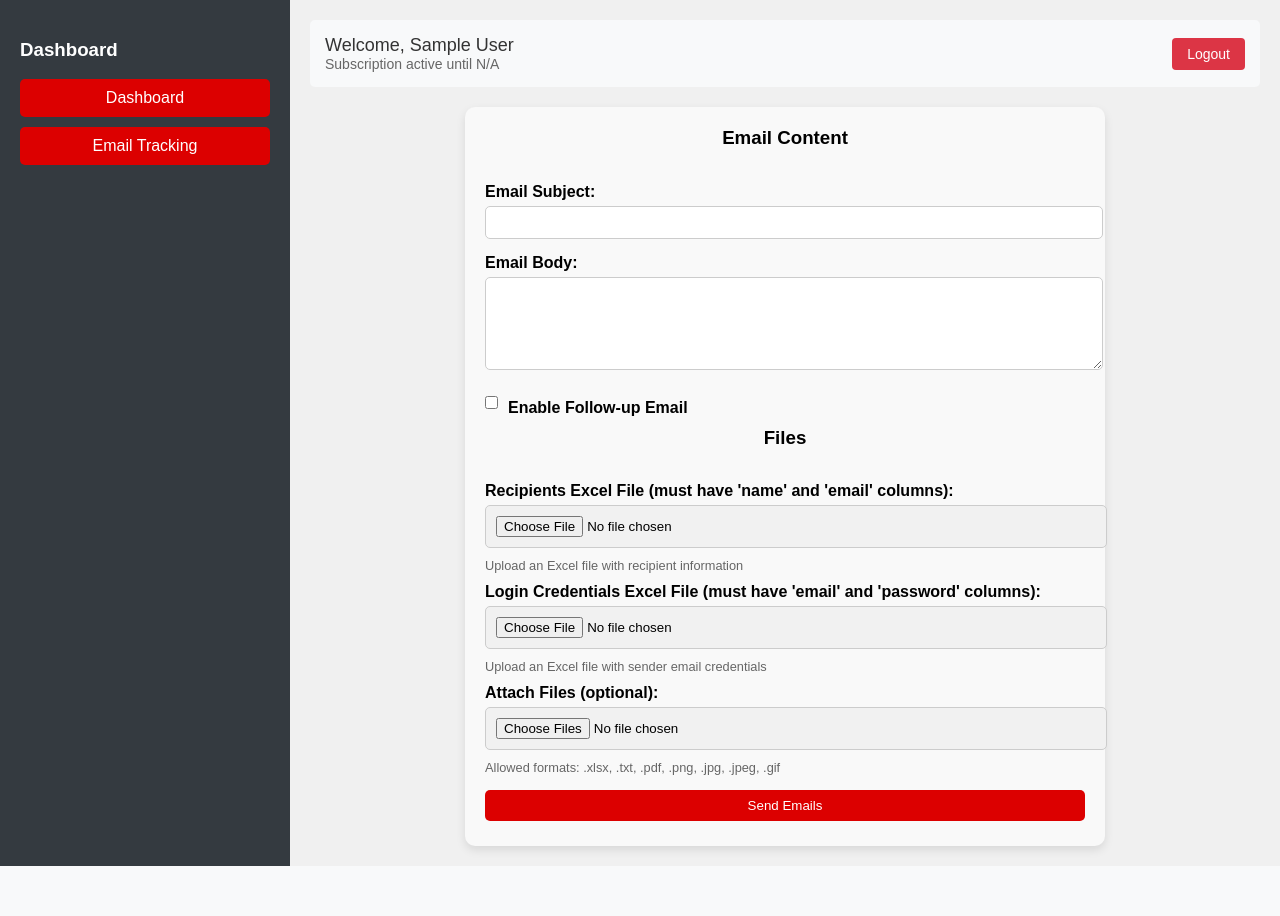
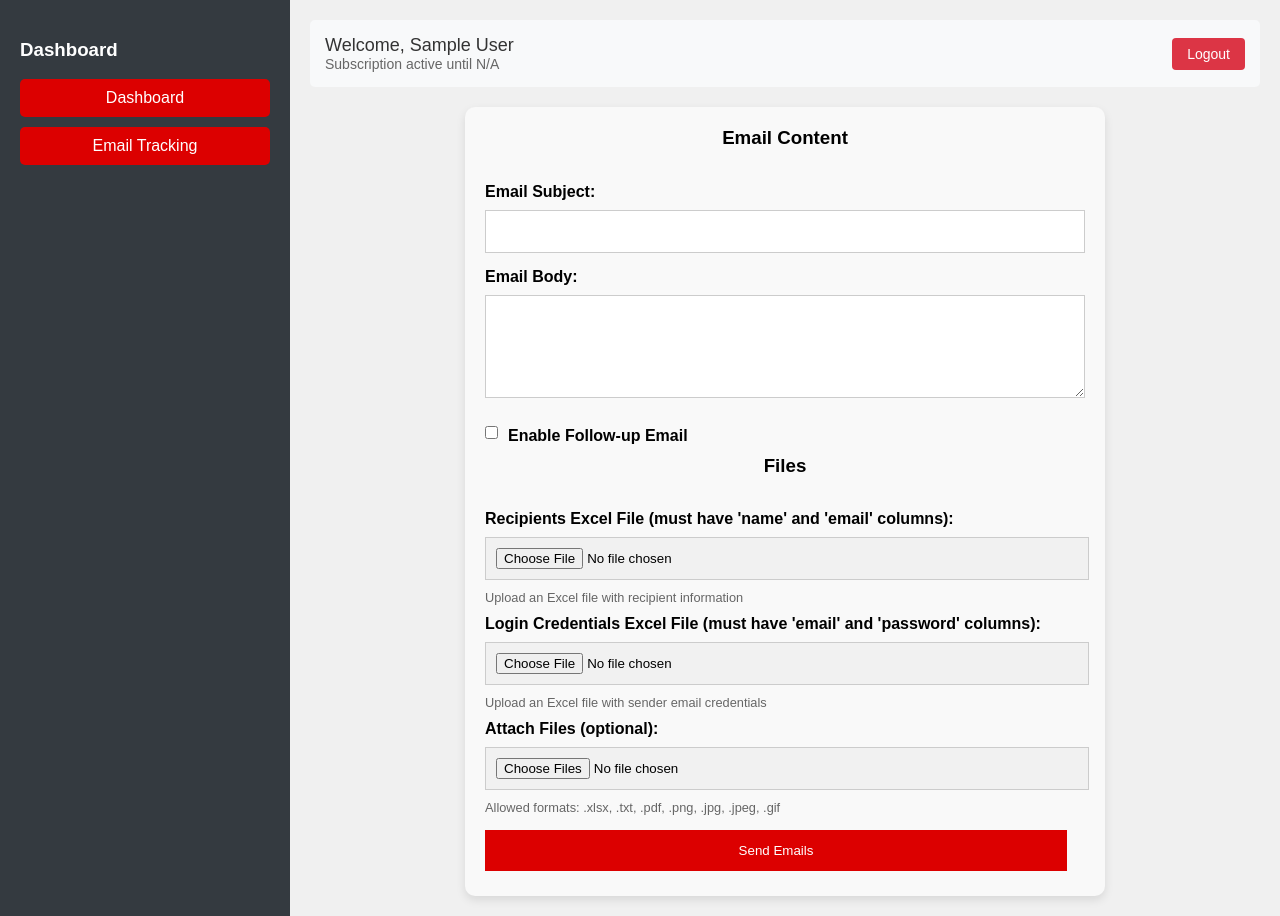
Before and after one commit to dhdev19/emailAutomationToolFlask, a Flask app: page /dashboard in a window 1280 px wide. Before the commit the page ends 866 px from the top, so only its background shows below. Run offline with Flask 3, Linux system fonts and the light colour scheme; the visitor is signed in with stand-in values (Sample User, id 1); data comes from the database, SQL or seed files in the repository; some libraries are stand-ins or nearby versions.

Commit message:
Update dashboard.html

```diff
--- a/templates/dashboard.html
+++ b/templates/dashboard.html
@@ -44,7 +44,13 @@
         }
         form { max-width: 600px; margin: auto; padding: 20px; border-radius: 10px; background: #f9f9f9; box-shadow: 0 4px 10px rgba(0, 0, 0, 0.1); }
         label { font-weight: bold; display: block; margin-top: 10px; }
-        input, textarea, button { width: 100%; margin: 5px 0; padding: 8px; border: 1px solid #ccc; border-radius: 5px; }
+        input, textarea, button {
+    width: 97%;
+    margin: 9px 0 5px 0;
+    padding: 13px 8px;
+    border: 1px solid #ccc;
+    border-radius: 0px;
+}
         button { background: #dc0000; color: white; border: none; cursor: pointer; margin-top: 15px; }
         button:hover { background: #0056b3; }
         .alert { padding: 10px; margin: 10px 0; border-radius: 5px; }
```
